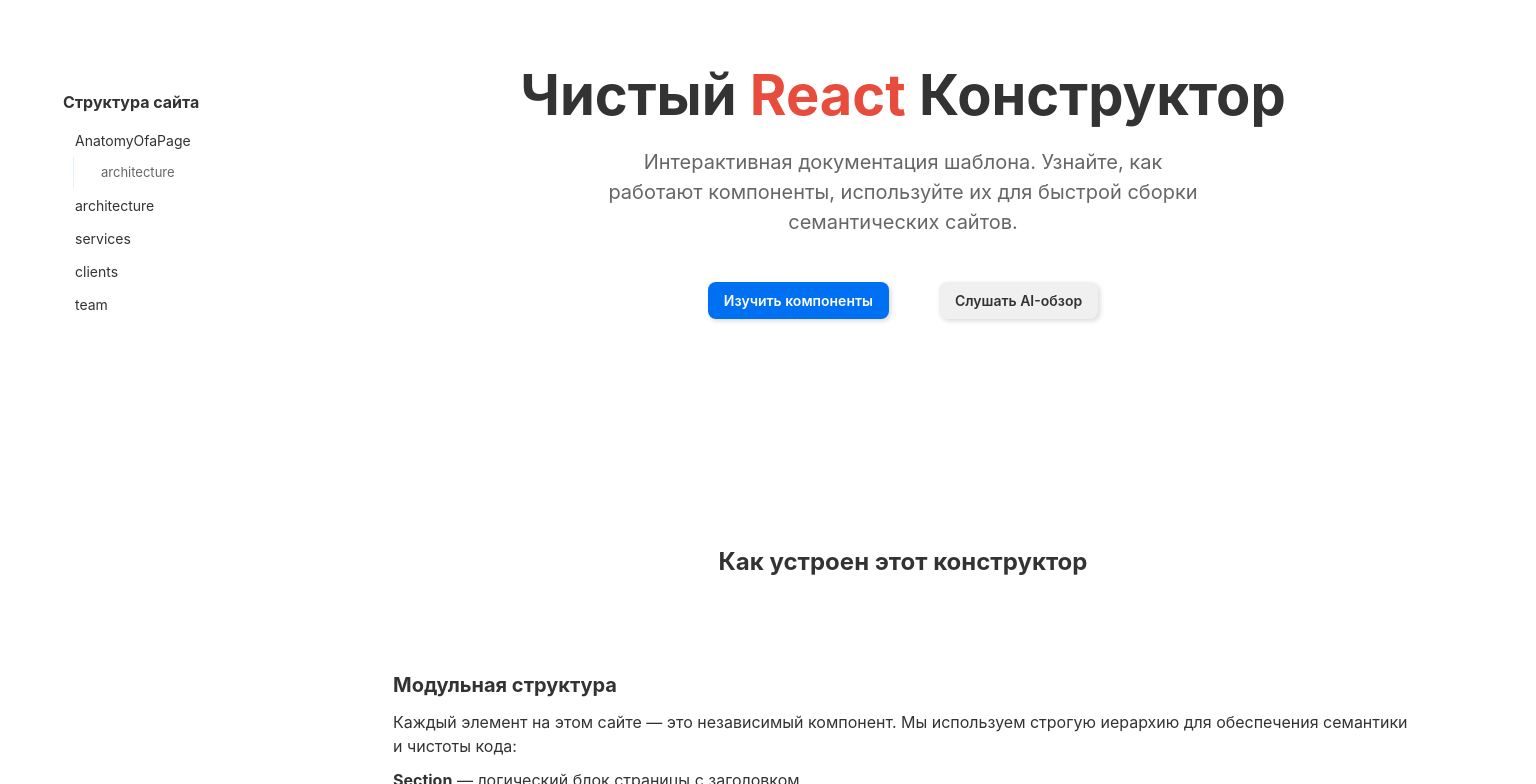
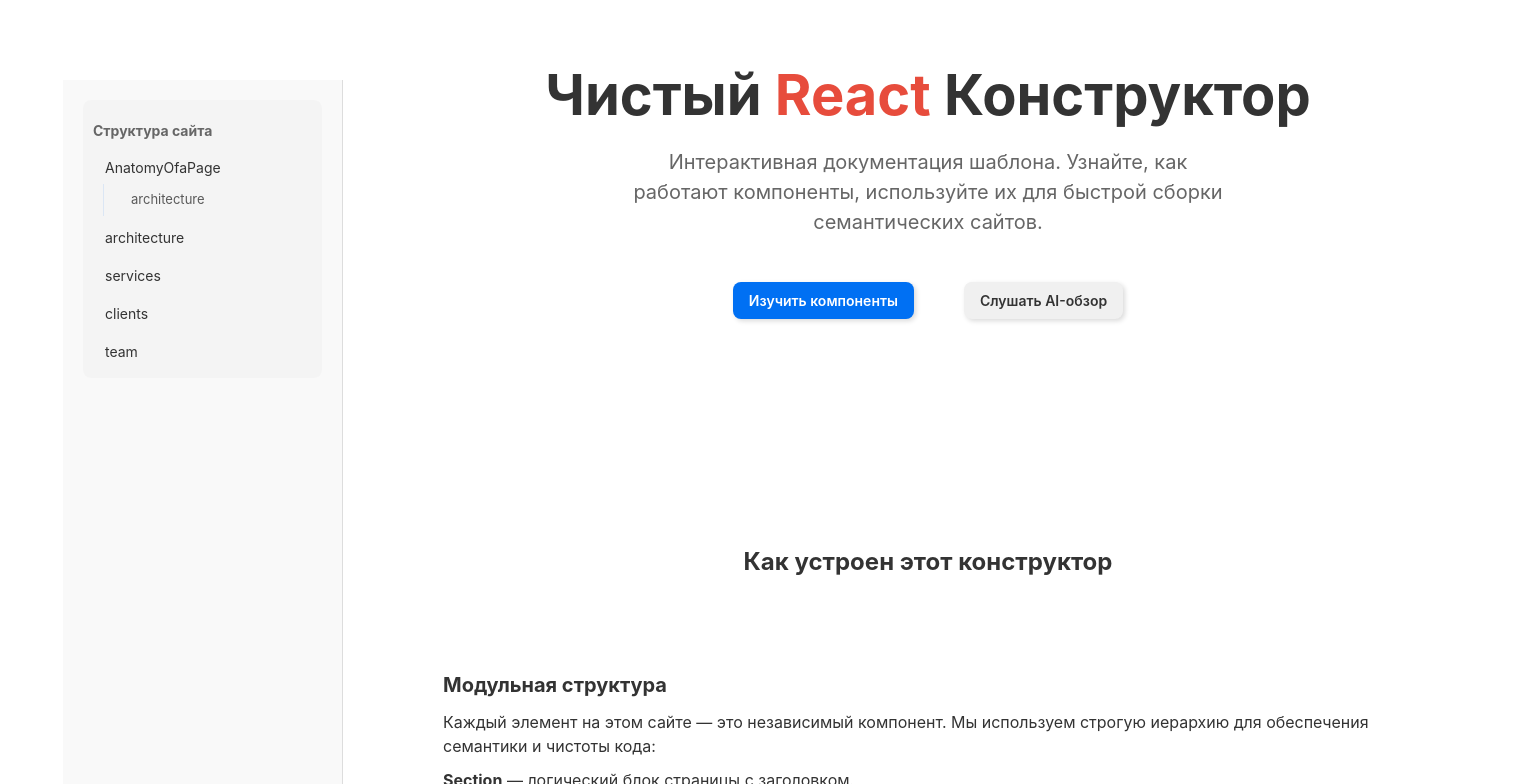
Before and after one commit to TkachAn/react_shablon, a React (Create React App) app: page / in a window 1536 px wide. Shown: the top 784 px of the page. Built offline with nearby package versions, Linux system fonts and the light colour scheme.

Commit message:
set02022026

```diff
--- a/src/components/structure/autoNav/s.module.css
+++ b/src/components/structure/autoNav/s.module.css
@@ -1,3 +1,4 @@
+/*
 .nav {
   position: sticky;
   top: 100px;
@@ -27,7 +28,7 @@
   color: var(--color-accent);
 }
 
-/* Класс для активного состояния */
+/* Класс для активного состояния *//*
 .active {
   color: var(--color-primary) !important;
   font-weight: bold !important;
@@ -38,7 +39,7 @@
   position: relative;
 }
 
-/* Линия-индикатор вложенности (как в коде VS Code) */
+/* Линия-индикатор вложенности (как в коде VS Code) *//*
 .nav_item .nav_list {
   border-left: 1px solid rgba(0, 112, 243, 0.1);
   margin-left: 10px;
@@ -61,4 +62,77 @@
 .nav_link:hover {
   background: rgba(0, 112, 243, 0.05);
   color: var(--color-primary);
+}*/
+
+/* --- 1. MOBILE NAV (По умолчанию) --- */
+
+.autonav {
+  padding: 10px;
+  background: rgba(0, 0, 0, 0.02);
+  border-radius: 8px;
 }
+
+.nav_title {
+  font-size: 14px;
+  margin-bottom: 10px;
+  color: var(--color-text-secondary);
+}
+
+.nav_list {
+  list-style: none;
+  display: flex; /* На мобилках - в ряд */
+  flex-wrap: wrap; /* Чтобы не вылазило за экран */
+  gap: 8px;
+  padding-left: 0 !important; /* Убираем отступы вложенности на мобилках */
+}
+
+.nav_link {
+  display: inline-block;
+  padding: 6px 12px;
+  font-size: 13px;
+  background: #fff;
+  border: 1px solid #eee;
+  border-radius: 20px;
+  color: var(--color-text-main);
+  text-decoration: none;
+  transition: 0.2s;
+}
+
+/* Скрываем линии вложенности на мобилках, чтобы не мусорить */
+.nav_item .nav_list {
+  border-left: none;
+  margin-left: 0;
+  display: contents; /* Раскрываем вложенные списки в общий поток */
+}
+
+/* --- 2. DESKTOP NAV (от 1440px) --- */
+
+@media (min-width: 1440px) {
+  .nav_list {
+    display: flex;
+    flex-direction: column; /* Возвращаем в колонку */
+    flex-wrap: nowrap;
+    gap: 5px;
+  }
+
+  .nav_item .nav_list {
+    display: block; /* Возвращаем блочную структуру для дерева */
+    border-left: 1px solid rgba(0, 112, 243, 0.1);
+    margin-left: 10px;
+    padding-left: 15px !important;
+  }
+
+  .nav_link {
+    display: block;
+    background: transparent;
+    border: none;
+    border-radius: 4px;
+    padding: 6px 12px;
+    font-size: 14px;
+  }
+
+  .sub_link {
+    font-size: 13px;
+    opacity: 0.8;
+  }
+}
--- a/src/components/structure/main/sections/s.module.css
+++ b/src/components/structure/main/sections/s.module.css
@@ -22,7 +22,7 @@
   margin-bottom: 60px;
 }
 .section_flex {
-  display: flex;
+  display: block;
   justify-content: space-between;
   align-items: flex-start;
   gap: 20px;
@@ -41,6 +41,40 @@
 .article_title {
   font-size: 20px;
   margin-bottom: 10px;
+}
+
+/* --- 3. FULL HD (от 1400px) --- */
+@media (min-width: 1440px) {
+  .section_flex {
+    display: flex; /* Только здесь включаем колонки в ряд */
+    justify-content: space-between;
+    align-items: flex-start;
+    gap: 40px;
+  }
+
+  .asideLeft {
+    width: 280px;
+    flex-shrink: 0;
+    position: sticky; /* Включаем фиксацию только на десктопе */
+    top: 100px;
+    border-right: 1px solid #ddd;
+    border-bottom: none;
+    margin-bottom: 0;
+  }
+
+  .section {
+    text-align: center; /* Возвращаем центрирование на больших экранах */
+  }
+}
+
+/* --- 4. SUPER FULL HD (от 1920px) --- */
+@media (min-width: 1920px) {
+  .section_title {
+    font-size: 28px; /* Укрупняем заголовки для больших ТВ/мониторов */
+  }
+  .asideLeft {
+    width: 350px; /* Больше места под навигацию */
+  }
 }
 
 /* --- ПРОДВИНУТЫЙ СЕМАНТИЧЕСКИЙ РЕНТГЕН --- */
--- a/src/pages/about/about.jsx
+++ b/src/pages/about/about.jsx
@@ -2,8 +2,8 @@
 import { Footer } from "../../components/structure/footer/footer";
 import { Main } from "../../components/structure/main/main";
 import { Flex, Section } from "../../components/structure/main/sections/sections";
-import { Article } from "../../components/structure/main/article/artice";
-import { Article1Content } from "./1articleContent";
+
+import { Article1Content } from "./content/1articleContent";
 import { AsideLeft } from "../../components/structure/main/sections/sections";
 import { AsideRight } from "../../components/structure/main/sections/sections";
 import { SidebarNav } from "../../components/structure/header/navDetails/navigations";
@@ -25,9 +25,9 @@
         </AsideLeft>
 
         <Section title={"About Section"}>
-          <Article title="First Article">
+
             <Article1Content />
-          </Article>
+
         </Section>
 
         <AsideRight title={"Aside Right Section"}>
--- a/src/pages/home/content/sidePanel/bar.module.css
+++ b/src/pages/home/content/sidePanel/bar.module.css
@@ -1,11 +1,25 @@
-/* Находим класс, который отвечает за SidePanel */
+/* --- 1. MOBILE FIRST (По умолчанию) --- */
 .side_panel {
-  position: sticky; /* "Приклеиваем" элемент */
-  top: 80px;        /* Отступ сверху, чтобы хедер не перекрывал панель */
-  height: calc(100vh - 80px); /* Высота на весь экран минус высота хедера */
-  overflow-y: auto; /* Если пунктов меню станет слишком много, появится прокрутка внутри панели */
+  width: 100%;             /* На мобилках во всю ширину */
+  position: static;        /* В обычном потоке, не фиксируем */
+  height: auto;            /* Высота зависит от контента */
+  overflow-y: visible;     /* Прокрутка не нужна, он и так вверху */
+  padding: 15px;
+  border-bottom: 1px solid #eee;
+  background: var(--color-background-soft, #f9f9f9);
+}
 
-  /* Декоративные правки для удобства */
-  width: 250px;     /* Фиксируем ширину, чтобы контент не прыгал */
-  flex-shrink: 0;   /* Запрещаем флексу сжимать сайдбар */
+/* --- 2. DESKTOP (от 1400px) --- */
+@media (min-width: 1440px) {
+  .side_panel {
+    position: sticky;      /* "Приклеиваем" на десктопе */
+    top: 80px;             /* Отступ от хедера */
+    height: calc(100vh - 80px); /* На всю высоту окна */
+    width: 280px;          /* Фиксированная ширина */
+    flex-shrink: 0;        /* Чтобы flex не сжимал панель */
+    overflow-y: auto;      /* Внутренняя прокрутка, если меню длинное */
+    border-bottom: none;
+    border-right: 1px solid #ddd;
+    padding: 20px;
+  }
 }
```
